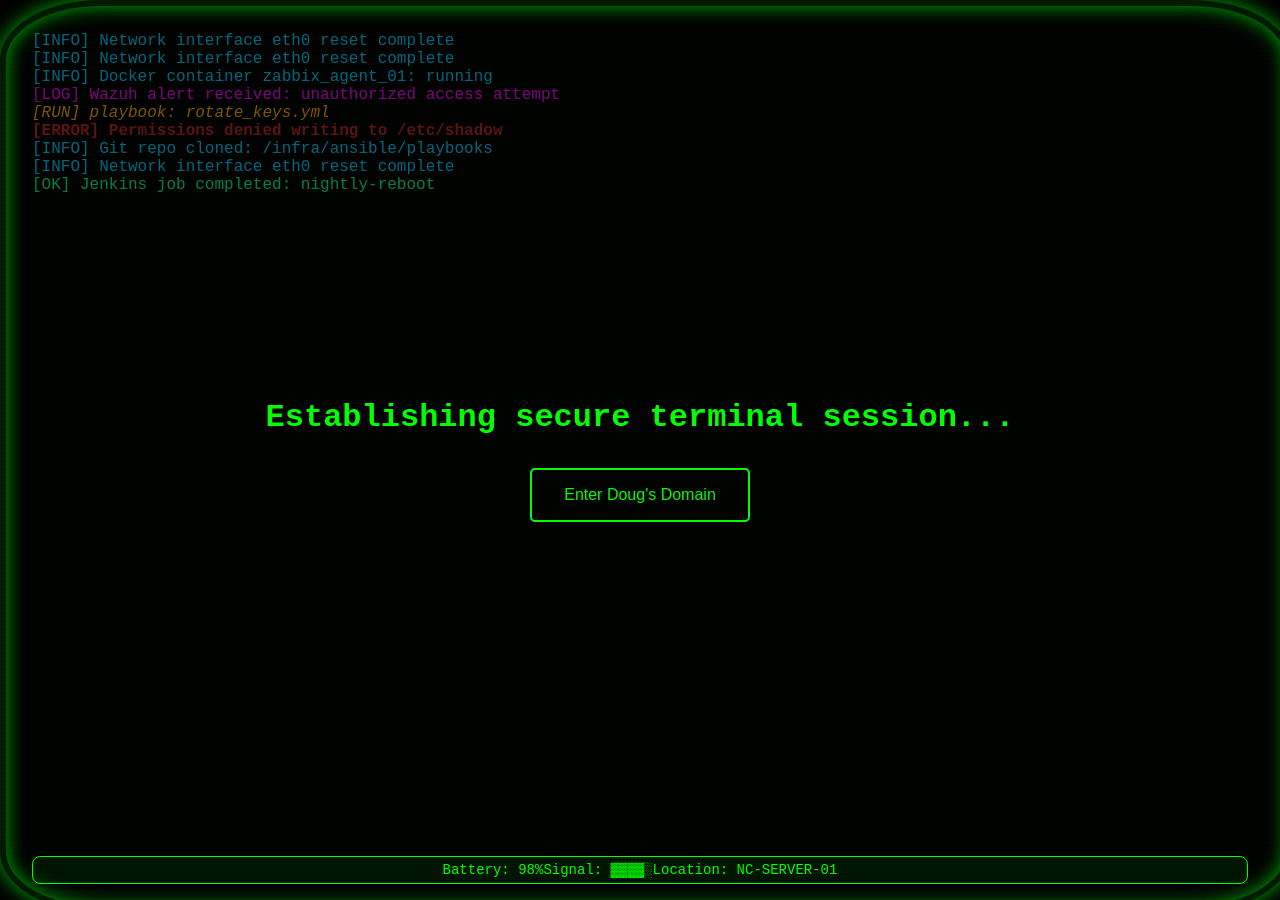
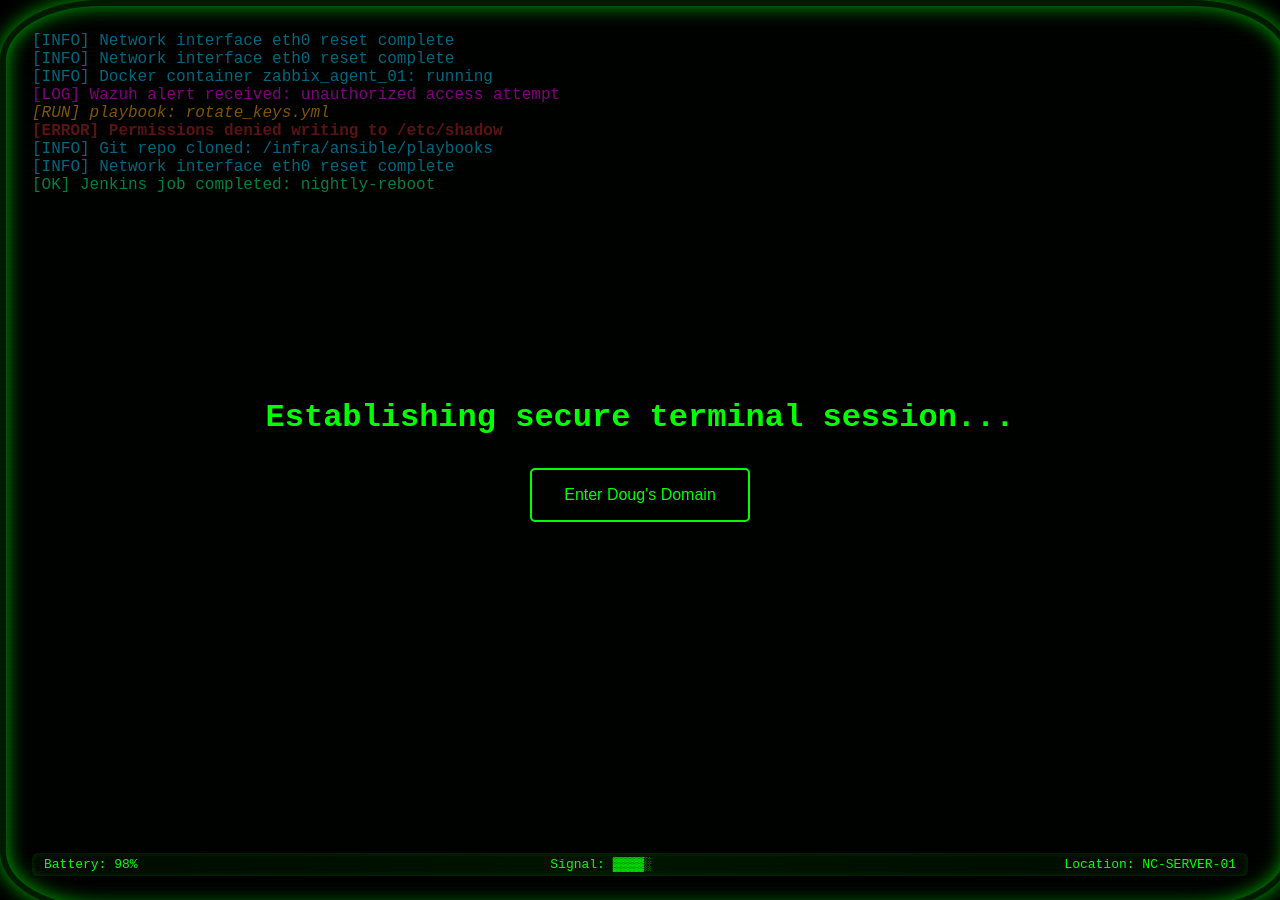
Before and after one commit to dougiedoug98/dougdevops.github.io, a Jekyll site: the page built from index.md, in a window 1280 px wide. Built offline with Jekyll 4.4.1, drawn with Linux system fonts in a browser that asks for light colours.

Commit message:
Update default.html

```diff
--- a/_layouts/default.html
+++ b/_layouts/default.html
@@ -167,20 +167,21 @@ title: Home
 }
 .status-bar {
   position: fixed;
-  bottom: 1rem;
+  bottom: 1.5rem;
   left: 2rem;
   right: 2rem;
-  background: rgba(0, 255, 0, 0.08);
-  padding: 5px 10px;
-  font-size: 14px;
+  background: linear-gradient(to right, rgba(0, 255, 0, 0.04), rgba(0, 255, 0, 0.08), rgba(0, 255, 0, 0.04));
+  padding: 4px 12px;
+  font-size: 13px;
   color: #00ff00;
   display: flex;
-  justify-content: center;
+  justify-content: space-between;
   z-index: 4;
   font-family: 'Courier New', Courier, monospace;
-  border: 1px solid #00ff00;
-  border-radius: 8px;
+  border: none;
+  border-radius: 6px;
   pointer-events: none;
+  box-shadow: inset 0 0 6px rgba(0, 255, 0, 0.15);
 }
 </style>
 </head>
```
